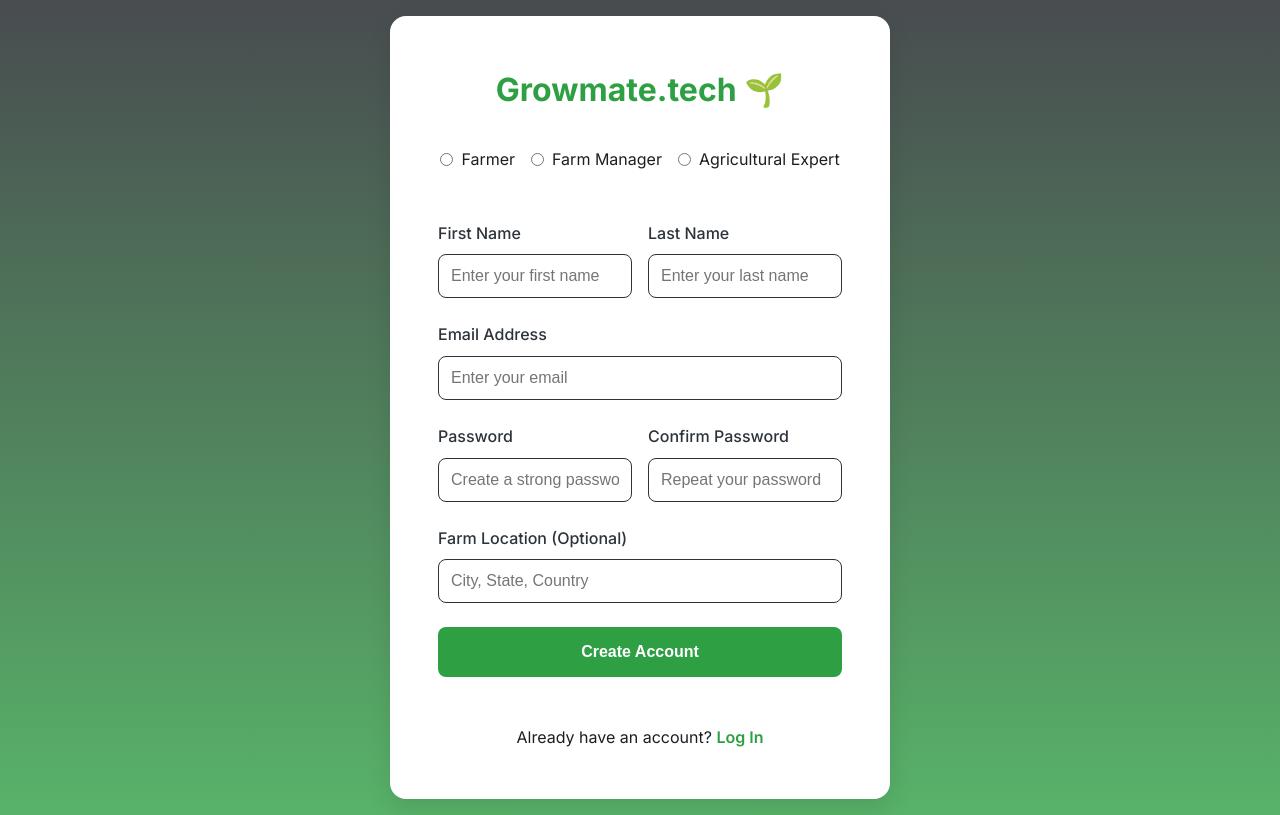
After one commit to harisaran2022/GrowMate, a Flask app: page /signup in a window 1280 px wide. The commit adds this page. Run offline with Flask 3, Linux system fonts and the light colour scheme; some libraries are stand-ins or nearby versions.

Commit message:
Added user login system and created login.html and signup.html

```diff
--- a/app.py
+++ b/app.py
@@ -2,13 +2,16 @@ import os
 import logging
 import requests
 import markdown
-from flask import Flask, render_template, request, redirect, url_for, flash, jsonify, session
+import functools  # Add this line
+from flask import Flask, render_template,send_from_directory, request, redirect, url_for, flash, jsonify, session
 from werkzeug.utils import secure_filename
 from dotenv import load_dotenv
 from disease_detection import analyze_plant_disease, get_gemini_analysis, fetch_gemini_response
+from database_init import add_user, verify_user, init_db
 
 # Load environment variables
 load_dotenv()
+init_db()
 
 # Initialize Flask app
 app = Flask(__name__)
@@ -23,6 +26,7 @@ logger = logging.getLogger(__name__)
 # Ensure the upload folder exists
 os.makedirs(app.config['UPLOAD_FOLDER'], exist_ok=True)
 
+
 # Utility function to create unique filenames for uploads
 def make_unique_filename(filename):
     base, ext = os.path.splitext(filename)
@@ -33,11 +37,86 @@ def make_unique_filename(filename):
         counter += 1
     return unique_filename
 
+
+
+
+
+@app.route('/login', methods=['GET', 'POST'])
+def login():
+    """Handle user login."""
+    if request.method == 'POST':
+        email = request.form.get('email')
+        password = request.form.get('password')
+
+        if verify_user(email, password):
+            # Start user session
+            session['logged_in'] = True
+            session['email'] = email
+            flash('Login successful!', 'success')
+            return redirect(url_for('home'))
+        else:
+            flash('Invalid email or password', 'error')
+
+    return render_template('login.html')
+
+
+@app.route('/signup', methods=['GET', 'POST'])
+def signup():
+    """Handle user registration."""
+    if request.method == 'POST':
+        first_name = request.form.get('first_name')
+        last_name = request.form.get('last_name')
+        email = request.form.get('email')
+        password = request.form.get('password')
+        confirm_password = request.form.get('confirm_password')
+        user_type = request.form.get('user_type')
+        farm_location = request.form.get('farm_location', None)
+
+        # Basic validation
+        if password != confirm_password:
+            flash('Passwords do not match', 'error')
+            return redirect(url_for('signup'))
+
+        # Attempt to add user
+        result = add_user(
+            first_name,
+            last_name,
+            email,
+            password,
+            user_type,
+            farm_location
+        )
+
+        if result:
+            flash('Account created successfully! Please log in.', 'success')
+            return redirect(url_for('login'))
+        else:
+            flash('Email already exists. Please use a different email.', 'error')
+
+    return render_template('signup.html')
+
+@app.route('/logout')
+def logout():
+    """Handle user logout."""
+    session.clear()
+    flash('You have been logged out.', 'success')
+    return redirect(url_for('login'))
+
+# Add a decorator to protect routes that require login
+def login_required(f):
+    @functools.wraps(f)
+    def decorated_function(*args, **kwargs):
+        if 'logged_in' not in session:
+            flash('Please log in to access this page.', 'error')
+            return redirect(url_for('login'))
+        return f(*args, **kwargs)
+    return decorated_function
+
 @app.route('/')
 def home():
     return render_template('index.html')
-
 @app.route('/disease-detection', methods=['GET', 'POST'])
+@login_required
 def disease_detection():
     if request.method == 'POST':
         file = request.files.get('image')
@@ -61,7 +140,10 @@ def disease_detection():
         gemini_analysis_html = markdown.markdown(gemini_analysis)
         return render_template('result.html', result=result, gemini_analysis=gemini_analysis_html, image_url=image_url)
     return render_template('disease_detection.html')
+
+
 @app.route('/farm-management', methods=['GET', 'POST'])
+@login_required
 def farm_management():
     """Handle farm management recommendations."""
     if request.method == 'POST':
@@ -75,6 +157,8 @@ def farm_management():
 
         return render_template('farm_management.html', recommendation=recommendation_html)
     return render_template('farm_management.html')
+
+
 def get_farm_recommendations(area, water_content, location):
     """Get farm recommendations using the Gemini API."""
     prompt = (
@@ -83,10 +167,13 @@ def get_farm_recommendations(area, water_content, location):
         "Include crop suggestions and basic care instructions."
         "And Also provide important points and Method of division of crops"
         "Always reply like your a Bot Called Growmate"
-       )
+    )
 
     return fetch_gemini_response(prompt)
+
+
 @app.route('/chatbot', methods=['GET', 'POST'])
+@login_required
 def chatbot():
     """Handle chatbot interactions."""
     if 'chat_history' not in session:
@@ -100,9 +187,13 @@ def chatbot():
         session['chat_history'].append(("Bot", formatted_response))  # Use the formatted response
         return jsonify({"response": formatted_response})
     return render_template('chatbot.html', chat_history=session['chat_history'])
+
+
 def get_gemini_reply(message):
     """Get chatbot reply using the Gemini API."""
     return fetch_gemini_response(message)
+
+
 def fetch_gemini_response(prompt):
     """Fetch response from Gemini API."""
     GEMINI_API_KEY = os.getenv('GEMINI_API_KEY')  # Store the API key securely
@@ -124,7 +215,10 @@ def fetch_gemini_response(prompt):
     except requests.RequestException as e:
         logger.error(f"Error fetching Gemini analysis: {e}")
         return "Error occurred while fetching analysis."
+
+
 @app.route('/analyze', methods=['POST'])
+@login_required
 def analyze():
     file = request.files.get('image')
     if not file or file.filename == '':
@@ -139,16 +233,23 @@ def analyze():
     except Exception as e:
         logger.error(f"Error analyzing plant disease: {e}")
         return jsonify({'error': 'Failed to analyze disease'}), 500
+
+
 @app.route('/about_us')
 def about_us():
     return render_template('about_us.html')
+
+
 @app.route('/sitemap.xml')
 def sitemap():
     return send_from_directory('static', 'sitemap.xml')
+
 
 # Serve robots.txt
 @app.route('/robots.txt')
 def robots():
     return send_from_directory('static', 'robots.txt')
+
+
 if __name__ == '__main__':
     app.run(host='0.0.0.0', port=int(os.getenv('PORT', 5000)), debug=False)
--- /dev/null
+++ b/templates/signup.html
@@ -0,0 +1,261 @@
+<!DOCTYPE html>
+<html lang="en">
+<head>
+    <meta charset="UTF-8">
+    <meta name="viewport" content="width=device-width, initial-scale=1.0">
+    <title>Sign Up - Growmate 🌱</title>
+    <link href="https://fonts.googleapis.com/css2?family=Inter:wght@300;400;500;600;700&display=swap" rel="stylesheet">
+    <style>
+        :root {
+            --brand-green: #2EA043;
+            --dark-green: #216E2E;
+            --light-green: #3FB950;
+            --accent-green: #DAFBE1;
+            --black: #1B1F24;
+            --dark-gray: #2D333B;
+            --light-gray: #F6F8FA;
+            --white: #ffffff;
+            --shadow: 0 4px 6px rgba(0, 0, 0, 0.1);
+            --transition: all 0.3s ease;
+        }
+
+        * {
+            margin: 0;
+            padding: 0;
+            box-sizing: border-box;
+        }
+
+        body {
+            font-family: 'Inter', sans-serif;
+            background-color: var(--light-gray);
+            color: var(--black);
+            line-height: 1.6;
+            display: flex;
+            justify-content: center;
+            align-items: center;
+            min-height: 100vh;
+            background: linear-gradient(rgba(27, 31, 36, 0.8), rgba(46, 160, 67, 0.8));
+            padding: 1rem;
+        }
+
+        .signup-container {
+            background: var(--white);
+            border-radius: 16px;
+            box-shadow: 0 10px 25px rgba(0,0,0,0.1);
+            width: 100%;
+            max-width: 500px;
+            padding: 3rem;
+            text-align: center;
+        }
+
+        .logo {
+            font-size: 2rem;
+            font-weight: 700;
+            color: var(--brand-green);
+            margin-bottom: 2rem;
+            display: flex;
+            align-items: center;
+            justify-content: center;
+            gap: 0.5rem;
+        }
+
+        .signup-form {
+            display: flex;
+            flex-direction: column;
+            gap: 1.5rem;
+        }
+
+        .form-row {
+            display: flex;
+            gap: 1rem;
+        }
+
+        .form-group {
+            flex: 1;
+            text-align: left;
+        }
+
+        .form-group label {
+            display: block;
+            margin-bottom: 0.5rem;
+            font-weight: 500;
+            color: var(--dark-gray);
+        }
+
+        .form-group input {
+            width: 100%;
+            padding: 0.75rem;
+            border: 1px solid var(--dark-gray);
+            border-radius: 8px;
+            font-size: 1rem;
+            transition: var(--transition);
+        }
+
+        .form-group input:focus {
+            outline: none;
+            border-color: var(--brand-green);
+            box-shadow: 0 0 0 3px rgba(46, 160, 67, 0.2);
+        }
+
+        .signup-button {
+            background: var(--brand-green);
+            color: var(--white);
+            border: none;
+            padding: 1rem;
+            border-radius: 8px;
+            font-size: 1rem;
+            font-weight: 600;
+            cursor: pointer;
+            transition: var(--transition);
+        }
+
+        .signup-button:hover {
+            background: var(--dark-green);
+            transform: translateY(-2px);
+            box-shadow: 0 8px 15px rgba(46, 160, 67, 0.2);
+        }
+
+        .login-link {
+            margin-top: 1.5rem;
+            text-align: center;
+        }
+
+        .login-link a {
+            color: var(--brand-green);
+            text-decoration: none;
+            font-weight: 600;
+            transition: var(--transition);
+        }
+
+        .login-link a:hover {
+            color: var(--dark-green);
+            text-decoration: underline;
+        }
+
+        .user-type {
+            display: flex;
+            justify-content: center;
+            gap: 1rem;
+            margin-bottom: 1.5rem;
+        }
+
+        .user-type-option {
+            display: flex;
+            align-items: center;
+            gap: 0.5rem;
+            cursor: pointer;
+        }
+
+        .user-type-option input {
+            margin: 0;
+        }
+
+        @media (max-width: 600px) {
+            .signup-container {
+                padding: 2rem 1.5rem;
+            }
+
+            .form-row {
+                flex-direction: column;
+                gap: 1.5rem;
+            }
+
+            .logo {
+                font-size: 1.5rem;
+            }
+        }
+    </style>
+</head>
+<body>
+    <div class="signup-container">
+        <div class="logo">
+            Growmate.tech 🌱
+        </div>
+        {% with messages = get_flashed_messages(with_categories=true) %}
+            {% if messages %}
+                <ul>
+                    {% for category, message in messages %}
+                        <li class="{{ category }}">{{ message }}</li>
+                    {% endfor %}
+                </ul>
+            {% endif %}
+        {% endwith %}
+
+        <form class="signup-form" action="/signup" method="post">
+            <div class="user-type">
+                <div class="user-type-option">
+                    <input type="radio" id="farmer" name="user_type" value="farmer" required>
+                    <label for="farmer">Farmer</label>
+                </div>
+                <div class="user-type-option">
+                    <input type="radio" id="farm_manager" name="user_type" value="farm_manager">
+                    <label for="farm_manager">Farm Manager</label>
+                </div>
+                <div class="user-type-option">
+                    <input type="radio" id="agricultural_expert" name="user_type" value="agricultural_expert">
+                    <label for="agricultural_expert">Agricultural Expert</label>
+                </div>
+            </div>
+
+            <div class="form-row">
+                <div class="form-group">
+                    <label for="first_name">First Name</label>
+                    <input type="text" id="first_name" name="first_name" required placeholder="Enter your first name" />
+                </div>
+                <div class="form-group">
+                    <label for="last_name">Last Name</label>
+                    <input type="text" id="last_name" name="last_name" required placeholder="Enter your last name" />
+                </div>
+            </div>
+
+            <div class="form-group">
+                <label for="email">Email Address</label>
+                <input type="email" id="email" name="email" required placeholder="Enter your email" />
+            </div>
+
+            <div class="form-row">
+                <div class="form-group">
+                    <label for="password">Password</label>
+                    <input type="password" id="password" name="password" required placeholder="Create a strong password" />
+                </div>
+                <div class="form-group">
+                    <label for="confirm_password">Confirm Password</label>
+                    <input type="password" id="confirm_password" name="confirm_password" required placeholder="Repeat your password" />
+                </div>
+            </div>
+
+            <div class="form-group">
+                <label for="farm_location">Farm Location (Optional)</label>
+                <input type="text" id="farm_location" name="farm_location" placeholder="City, State, Country" />
+            </div>
+
+            <button type="submit" class="signup-button">Create Account</button>
+
+            <div class="login-link">
+                Already have an account? <a href="/login">Log In</a>
+            </div>
+        </form>
+    </div>
+
+    <script>
+        document.querySelector('.signup-form').addEventListener('submit', function(e) {
+            const password = document.getElementById('password').value;
+            const confirmPassword = document.getElementById('confirm_password').value;
+            const email = document.getElementById('email').value;
+
+            // Basic validation
+            if (password !== confirmPassword) {
+                e.preventDefault();
+                alert('Passwords do not match');
+                return;
+            }
+
+            // Optional: Password strength check
+            if (password.length < 8) {
+                e.preventDefault();
+                alert('Password must be at least 8 characters long');
+            }
+        });
+    </script>
+</body>
+</html>
```
Also changed, not shown: database_init.py (added, +86 -0 lines), templates/index.html (+14 -4 lines), templates/login.html (added, +189 -0 lines), instance/users.db (added).
